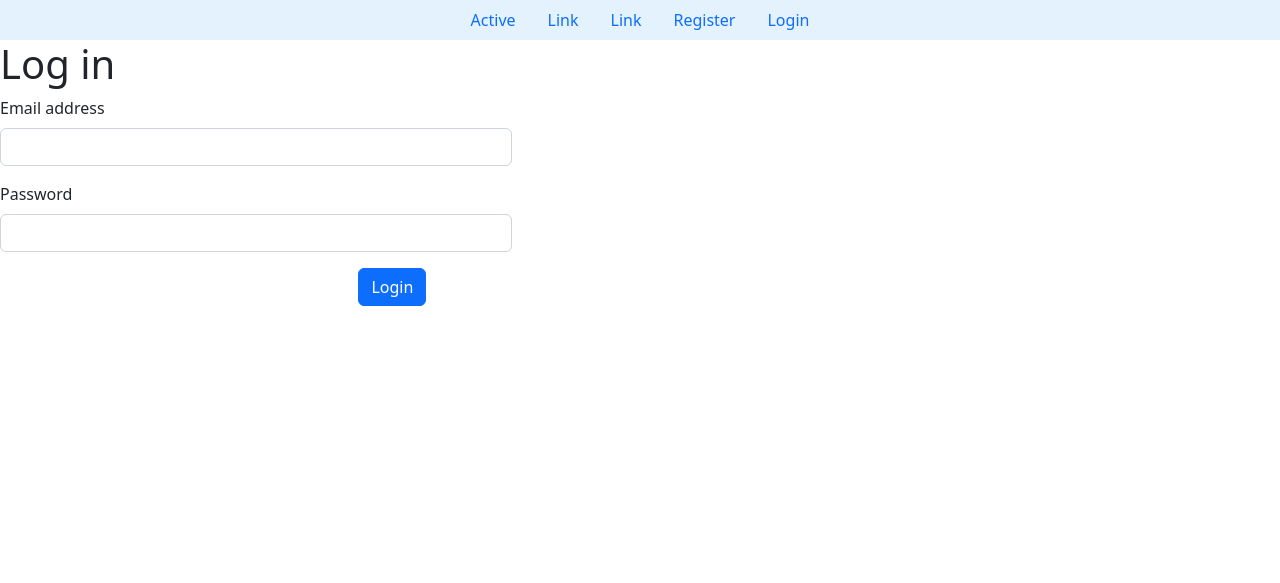
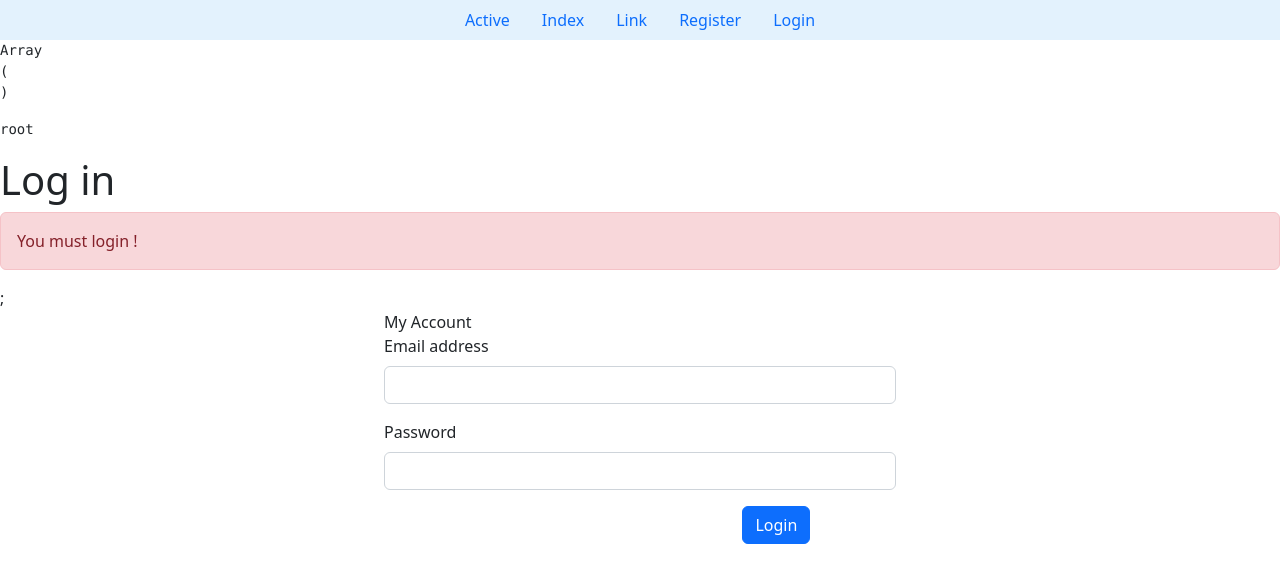
Before and after one commit to CGranzell/bokbutik-main, a PHP site: page /login-account.php?mustLogin in a window 1280 px wide. Shown: the top 583 px of the page. Run offline with PHP 8.4, Linux system fonts and the light colour scheme.

Commit message:
navigering

```diff
--- a/public/layout/header.php
+++ b/public/layout/header.php
@@ -22,7 +22,7 @@
     <a class="nav-link active" aria-current="page" href="#">Active</a>
   </li>
   <li class="nav-item">
-    <a class="nav-link" href="#">Link</a>
+    <a class="nav-link" href="./index.php">Index</a>
   </li>
   <li class="nav-item">
     <a class="nav-link" href="#">Link</a>
@@ -33,6 +33,9 @@
   <li class="nav-item">
     <a class="nav-link" href="./login-account.php">Login</a>
   </li>
+  <!-- <li class="nav-item">
+    <a class="nav-link" href="./my-account.php">My Account</a>
+  </li> -->
 
 </ul>
 </nav>
--- a/public/login-account.php
+++ b/public/login-account.php
@@ -3,8 +3,20 @@
 require('../src/config.php');
 include('./layout/header.php');
 
-// Sätter meddelande till tomma
+
+// Sätter meddelande till tom
 $succesMessage = "";
+$errorMessage  = "";
+$loginMessage  = "";
+
+if(isset($_GET['mustLogin'])) {
+$loginMessage = '
+<div class="alert alert-danger message mx-auto">
+    You must login !
+</div>;
+';
+}
+// Om användaren lyckades registrera , skriv ut meddelande
 if(isset($_GET['registerSuccess'])){
   $succesMessage = '
   <div class="alert alert-success message mx-auto">
@@ -14,26 +26,73 @@ if(isset($_GET['registerSuccess'])){
 }
 
 
+echo "<pre>";
+print_r($_POST);
+echo "</pre>";
+
+// Logga in
+if(isset($_POST['loginBtn'])) {
+  //Tar bort mellanslag före och efter textsträng
+  $email    = trim($_POST['email']);
+  $password = trim($_POST['password']);
+
+  // Hämtar användare som har rätt email och password
+  $sql = '
+    SELECT * FROM users
+    WHERE email = :email AND password = :password
+  ';
+
+  $statement = $dbconnect->prepare($sql);
+  $statement->bindParam(':email', $email);
+  $statement->bindParam(':password', $password);
+  $statement->execute();
+  $user = $statement->fetch();
+  // Om användaren finns
+  if($user){
+      $_SESSION['email'] = $user['email'];
+      $_SESSION['id'] = $user['id'];
+      header('Location: my-account.php');
+      exit;
+  } else { //OM anändaren inte finns
+    $errorMessage = '
+    <div class="alert alert-danger message mx-auto">
+       Error! Wrong login info, please try again
+    </div>;
+  ';
+  }
+
+}
+
+echo "<pre>";
+print_r($user);
+echo "</pre>";
+
+
+
+
 ?>
-
 
 
 
  <h1>Log in</h1>
  <?= $succesMessage ?>
+ <?= $errorMessage ?>
+ <?= $loginMessage ?>
 	<!-- Inloggningsformulär -->
-  <form class="form" class="mx-auto">
-
+  <form method="POST" action="" class="form mx-auto">
+	<div>
+  <a class="nav-link" href="./my-account.php">My Account</a>
+  </div>
 
 	<!-- Email -->
   <div class="mb-3">
     <label for="email" class="form-label">Email address</label>
-    <input type="email" class="form-control">
+    <input type="email" class="form-control" name="email">
   </div>
 	<!-- Password -->
   <div class="mb-3">
     <label for="password" class="form-label">Password</label>
-    <input type="password" class="form-control" id="password">
+    <input type="password" class="form-control" id="password" name="password">
   </div>
   <!-- Login Btn -->
   <input type="submit" class="btn btn-primary btn-form" name="loginBtn" value="Login">
```
Also changed, not shown: public/my-account.php (+9 -3 lines), public/register-account.php (+13 -9 lines).
